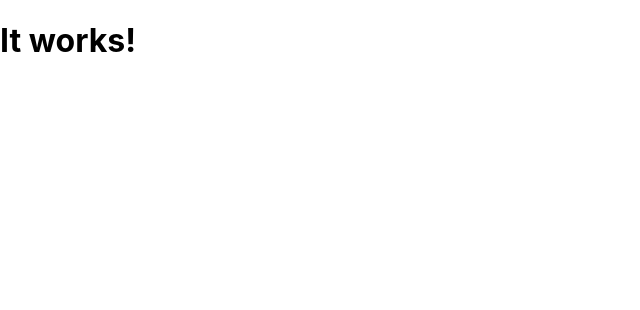
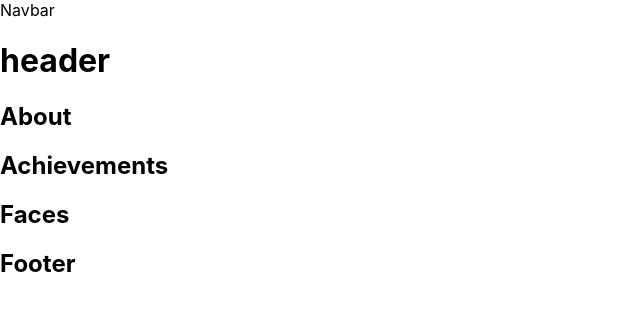
Before and after one commit to MalwarePerseus/D3C4gon-Site, a React (Create React App) app: page / in a window 1280 px wide. Shown: the top 310 px of the page, without its empty margins (0-640 px from the left). Built offline with nearby package versions, Linux system fonts and the light colour scheme; a web font is replaced by a local one.

Commit message:
Structre Setup

```diff
--- a/src/App.js
+++ b/src/App.js
@@ -1,9 +1,21 @@
 import React from 'react';
+
+import Navbar from './Components/Navbar';
+import Header from './Components/Header';
+import About from './Components/About';
+import Achievements from './Components/Achievements';
+import Faces from './Components/Faces';
+import Footer from './Components/Footer';
 
 const App = () => {
     return(
         <>
-            <h1>It works!</h1>
+            <Navbar />
+            <Header />
+            <About />
+            <Achievements />
+            <Faces />
+            <Footer />
         </>
     )
 }
--- /dev/null
+++ b/src/Components/About.js
@@ -0,0 +1,11 @@
+import React from 'react';
+
+const About = () => {
+    return(
+        <>
+            <h2>About</h2>
+        </>
+    );
+};
+
+export default About;
--- /dev/null
+++ b/src/Components/Achievements.js
@@ -0,0 +1,11 @@
+import React from 'react';
+
+const Achievements = () => {
+    return(
+        <>
+            <h2>Achievements</h2>
+        </>
+    );
+};
+
+export default Achievements;
--- /dev/null
+++ b/src/Components/Faces.js
@@ -0,0 +1,11 @@
+import React from 'react';
+
+const Faces = () => {
+    return(
+        <>
+        <h2>Faces</h2>
+        </>
+    );
+};
+
+export default Faces;
--- /dev/null
+++ b/src/Components/Footer.js
@@ -0,0 +1,11 @@
+import React from 'react';
+
+const Footer = () => {
+    return(
+        <>
+        <h2>Footer</h2>
+        </>
+    );
+};
+
+export default Footer;
--- /dev/null
+++ b/src/Components/Header.js
@@ -0,0 +1,11 @@
+import React from 'react';
+
+const Header = () => {
+    return(
+        <>
+            <h1>header</h1>
+        </>
+    );
+};
+
+export default Header;
--- /dev/null
+++ b/src/Components/Navbar.js
@@ -0,0 +1,11 @@
+import React from 'react';
+
+const Navbar = () => {
+    return(
+        <>
+        Navbar
+        </>
+    );
+};
+
+export default Navbar;
```
Also changed, not shown: public/dec.gif (added), src/Components/Header.css (added).
